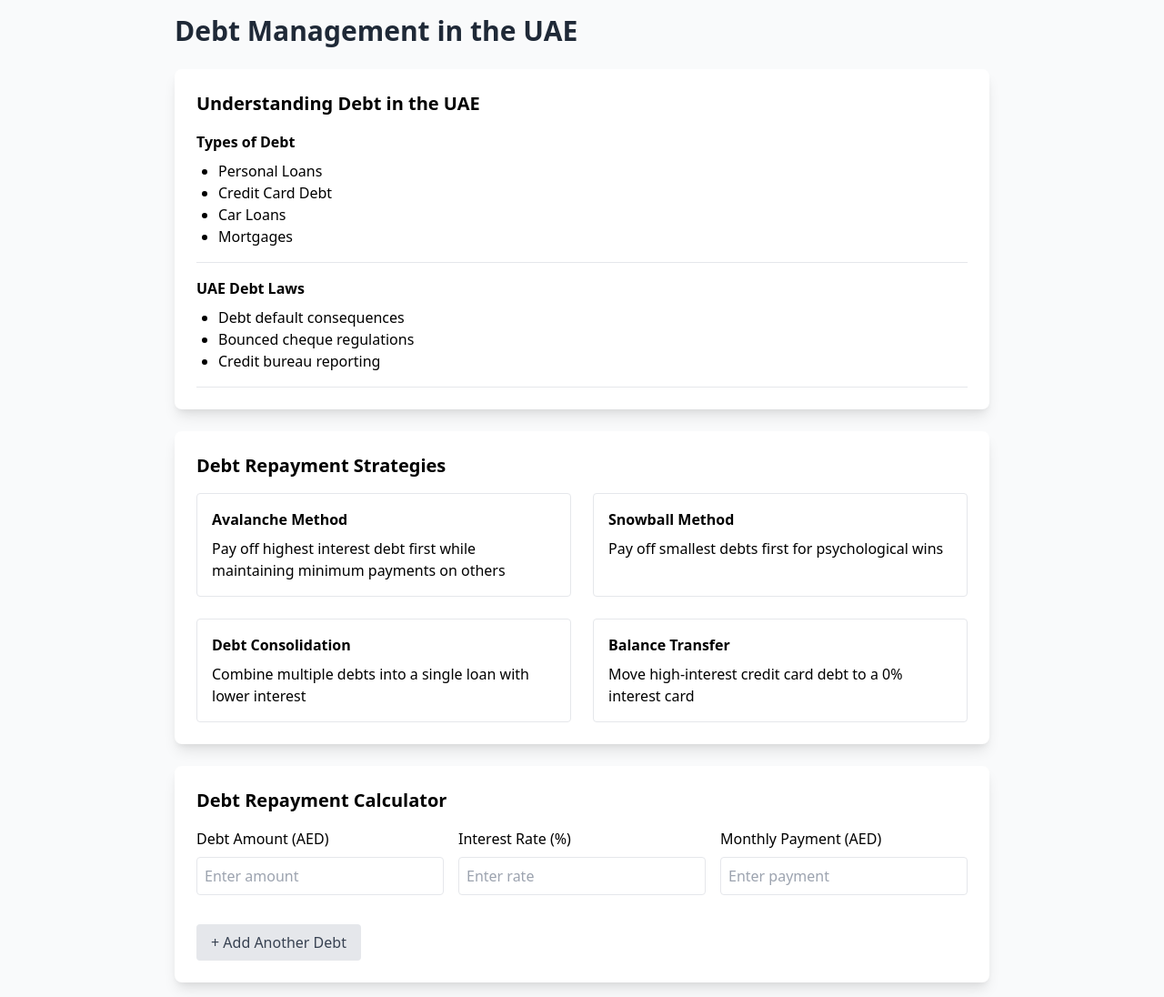
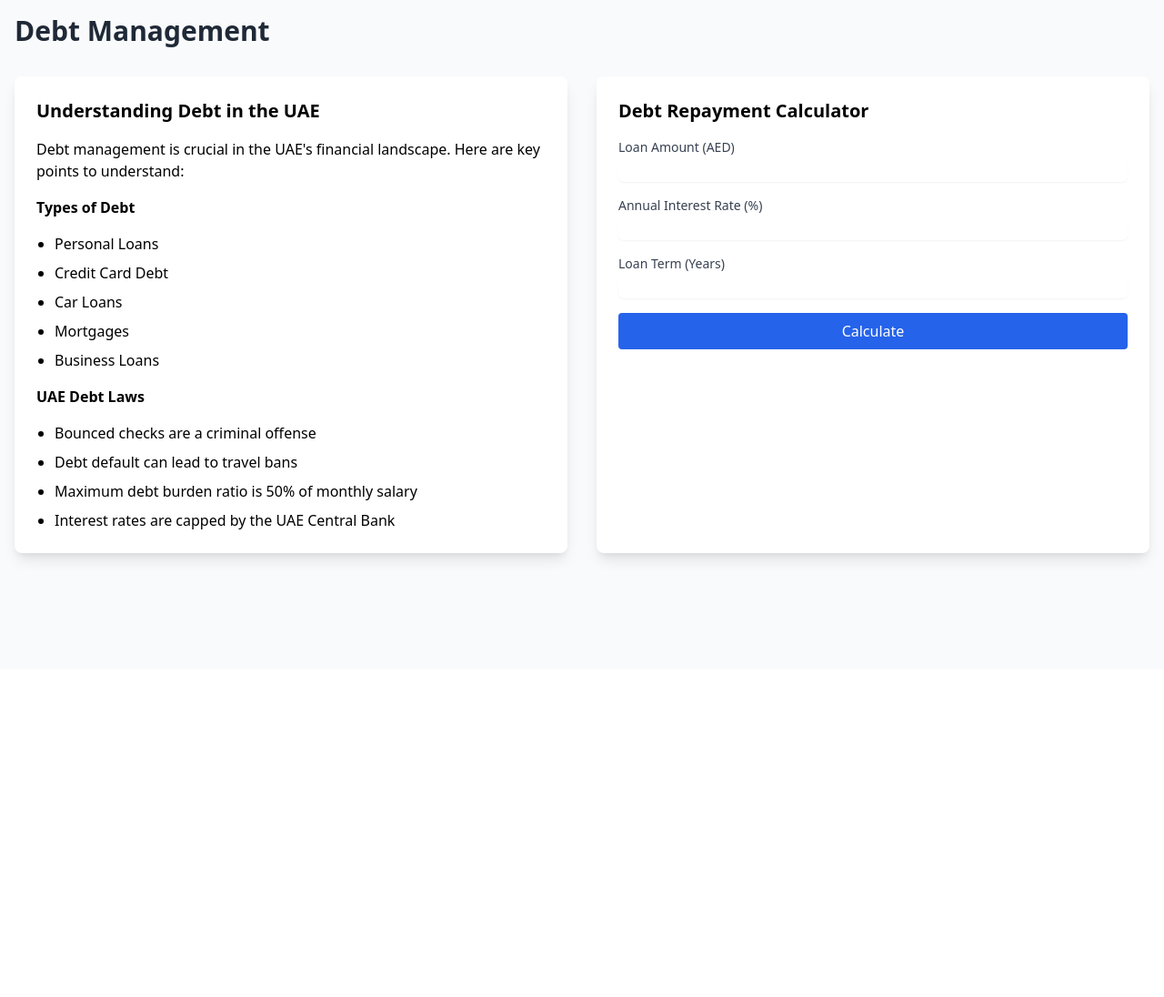
Before and after one commit to AdamXie3/finwei, a Flask app: page /debt in a window 1280 px wide. Shown: the part 64-1160 px from the top of the page at 91% size. After the commit the page ends 684 px from the top, so only its background shows below. Run offline with Flask 3, Linux system fonts and the light colour scheme.

Commit message:
Fix: Update debt calculator with total amount and improve UI

```diff
--- a/templates/debt.html
+++ b/templates/debt.html
@@ -6,6 +6,7 @@
     <title>FinWei - Debt Management</title>
     <link href="https://cdn.jsdelivr.net/npm/tailwindcss@2.2.19/dist/tailwind.min.css" rel="stylesheet">
     <link href="https://cdnjs.cloudflare.com/ajax/libs/font-awesome/6.0.0/css/all.min.css" rel="stylesheet">
+    <script src="https://cdn.jsdelivr.net/npm/chart.js"></script>
 </head>
 <body class="bg-gray-50">
     <nav class="bg-blue-600 text-white p-4">
@@ -20,90 +21,72 @@
     </nav>
 
     <main class="container mx-auto p-4">
-        <div class="max-w-4xl mx-auto">
-            <h2 class="text-3xl font-bold text-gray-800 mb-6">Debt Management in the UAE</h2>
+        <h2 class="text-3xl font-bold text-gray-800 mb-8">Debt Management</h2>
 
-            <div class="bg-white rounded-lg shadow-lg p-6 mb-6">
+        <div class="grid grid-cols-1 lg:grid-cols-2 gap-8">
+            <!-- Content Section -->
+            <div class="bg-white rounded-lg shadow-lg p-6">
                 <h3 class="text-xl font-bold mb-4">Understanding Debt in the UAE</h3>
                 <div class="space-y-4">
-                    <div class="border-b pb-4">
-                        <h4 class="font-bold text-orange-600">Types of Debt</h4>
-                        <ul class="list-disc pl-6 mt-2">
+                    <p>Debt management is crucial in the UAE's financial landscape. Here are key points to understand:</p>
+
+                    <h4 class="font-bold mt-4">Types of Debt</h4>
+                    <ul class="list-disc pl-5 space-y-2">
                         <li>Personal Loans</li>
                         <li>Credit Card Debt</li>
                         <li>Car Loans</li>
                         <li>Mortgages</li>
+                        <li>Business Loans</li>
                     </ul>
-                    </div>
-                    <div class="border-b pb-4">
-                        <h4 class="font-bold text-orange-600">UAE Debt Laws</h4>
-                        <ul class="list-disc pl-6 mt-2">
-                            <li>Debt default consequences</li>
-                            <li>Bounced cheque regulations</li>
-                            <li>Credit bureau reporting</li>
+
+                    <h4 class="font-bold mt-4">UAE Debt Laws</h4>
+                    <ul class="list-disc pl-5 space-y-2">
+                        <li>Bounced checks are a criminal offense</li>
+                        <li>Debt default can lead to travel bans</li>
+                        <li>Maximum debt burden ratio is 50% of monthly salary</li>
+                        <li>Interest rates are capped by the UAE Central Bank</li>
                     </ul>
                 </div>
             </div>
-            </div>
 
-            <div class="bg-white rounded-lg shadow-lg p-6 mb-6">
-                <h3 class="text-xl font-bold mb-4">Debt Repayment Strategies</h3>
-                <div class="grid grid-cols-1 md:grid-cols-2 gap-6">
-                    <div class="border p-4 rounded">
-                        <h4 class="font-bold text-orange-600">Avalanche Method</h4>
-                        <p class="mt-2">Pay off highest interest debt first while maintaining minimum payments on others</p>
-                    </div>
-                    <div class="border p-4 rounded">
-                        <h4 class="font-bold text-orange-600">Snowball Method</h4>
-                        <p class="mt-2">Pay off smallest debts first for psychological wins</p>
-                    </div>
-                    <div class="border p-4 rounded">
-                        <h4 class="font-bold text-orange-600">Debt Consolidation</h4>
-                        <p class="mt-2">Combine multiple debts into a single loan with lower interest</p>
-                    </div>
-                    <div class="border p-4 rounded">
-                        <h4 class="font-bold text-orange-600">Balance Transfer</h4>
-                        <p class="mt-2">Move high-interest credit card debt to a 0% interest card</p>
-                    </div>
-                </div>
-            </div>
-
+            <!-- Calculator Section -->
             <div class="bg-white rounded-lg shadow-lg p-6">
                 <h3 class="text-xl font-bold mb-4">Debt Repayment Calculator</h3>
                 <div class="space-y-4">
-                    <div id="debts-container">
-                        <div class="debt-entry grid grid-cols-3 gap-4 mb-4">
                     <div>
-                                <label class="block mb-2">Debt Amount (AED)</label>
-                                <input type="number" class="debt-amount border p-2 rounded w-full" placeholder="Enter amount">
+                        <label class="block text-sm font-medium text-gray-700">Loan Amount (AED)</label>
+                        <input type="number" id="loanAmount" class="mt-1 block w-full rounded-md border-gray-300 shadow-sm focus:border-blue-500 focus:ring-blue-500">
                     </div>
                     <div>
-                                <label class="block mb-2">Interest Rate (%)</label>
-                                <input type="number" class="interest-rate border p-2 rounded w-full" placeholder="Enter rate">
+                        <label class="block text-sm font-medium text-gray-700">Annual Interest Rate (%)</label>
+                        <input type="number" id="interestRate" class="mt-1 block w-full rounded-md border-gray-300 shadow-sm focus:border-blue-500 focus:ring-blue-500">
                     </div>
                     <div>
-                                <label class="block mb-2">Monthly Payment (AED)</label>
-                                <input type="number" class="monthly-payment border p-2 rounded w-full" placeholder="Enter payment">
+                        <label class="block text-sm font-medium text-gray-700">Loan Term (Years)</label>
+                        <input type="number" id="loanTerm" class="mt-1 block w-full rounded-md border-gray-300 shadow-sm focus:border-blue-500 focus:ring-blue-500">
+                    </div>
+                    <button onclick="calculateLoan()" class="w-full bg-blue-600 text-white px-4 py-2 rounded hover:bg-blue-700">Calculate</button>
+
+                    <div id="results" class="hidden mt-4 p-4 bg-gray-50 rounded-lg">
+                        <h4 class="font-bold text-lg mb-2">Loan Summary</h4>
+                        <div class="grid grid-cols-2 gap-4">
+                            <div>
+                                <p class="text-sm text-gray-600">Monthly Payment:</p>
+                                <p id="monthlyPayment" class="font-bold">-</p>
+                            </div>
+                            <div>
+                                <p class="text-sm text-gray-600">Total Interest:</p>
+                                <p id="totalInterest" class="font-bold">-</p>
+                            </div>
+                            <div>
+                                <p class="text-sm text-gray-600">Total Amount to Pay:</p>
+                                <p id="totalAmount" class="font-bold">-</p>
+                            </div>
+                            <div>
+                                <p class="text-sm text-gray-600">Total Number of Payments:</p>
+                                <p id="totalPayments" class="font-bold">-</p>
                             </div>
                         </div>
-                    </div>
-
-                    <button onclick="addDebtEntry()" class="mt-2 bg-gray-200 text-gray-700 px-4 py-2 rounded hover:bg-gray-300">
-                        + Add Another Debt
-                    </button>
-
-                    <button onclick="calculateDebtRepayment()" class="mt-4 bg-orange-600 text-white px-6 py-2 rounded hover:bg-orange-700">
-                        Calculate Repayment Plan
-                    </button>
-
-                    <div id="debt-result" class="hidden mt-4 p-4 bg-orange-50 rounded">
-                        <h4 class="font-bold text-orange-800">Debt Repayment Analysis</h4>
-                        <div class="mt-4">
-                            <p id="total-debt" class="text-lg"></p>
-                            <p id="total-interest" class="text-lg"></p>
-                            <p id="payoff-time" class="text-lg"></p>
-                        </div>
-                        <div id="recommendations" class="mt-4 text-gray-700"></div>
                     </div>
                 </div>
             </div>
@@ -111,67 +94,25 @@
     </main>
 
     <script>
-        function addDebtEntry() {
-            const container = document.getElementById('debts-container');
-            const newEntry = document.createElement('div');
-            newEntry.className = 'debt-entry grid grid-cols-3 gap-4 mb-4';
-            newEntry.innerHTML = `
-                <div>
-                    <input type="number" class="debt-amount border p-2 rounded w-full" placeholder="Enter amount">
-                </div>
-                <div>
-                    <input type="number" class="interest-rate border p-2 rounded w-full" placeholder="Enter rate">
-                </div>
-                <div>
-                    <input type="number" class="monthly-payment border p-2 rounded w-full" placeholder="Enter payment">
-                </div>
-            `;
-            container.appendChild(newEntry);
-        }
+        function calculateLoan() {
+            const loanAmount = parseFloat(document.getElementById('loanAmount').value);
+            const annualRate = parseFloat(document.getElementById('interestRate').value) / 100;
+            const years = parseFloat(document.getElementById('loanTerm').value);
 
-        function calculateDebtRepayment() {
-            const debtEntries = document.getElementsByClassName('debt-entry');
-            let totalDebt = 0;
-            let totalMonthlyPayment = 0;
-            let highestInterestRate = 0;
+            const monthlyRate = annualRate / 12;
+            const numberOfPayments = years * 12;
 
-            for (let entry of debtEntries) {
-                const amount = parseFloat(entry.querySelector('.debt-amount').value) || 0;
-                const rate = parseFloat(entry.querySelector('.interest-rate').value) || 0;
-                const payment = parseFloat(entry.querySelector('.monthly-payment').value) || 0;
+            const monthlyPayment = (loanAmount * monthlyRate * Math.pow(1 + monthlyRate, numberOfPayments)) /
+                                 (Math.pow(1 + monthlyRate, numberOfPayments) - 1);
 
-                totalDebt += amount;
-                totalMonthlyPayment += payment;
-                highestInterestRate = Math.max(highestInterestRate, rate);
-            }
+            const totalAmount = monthlyPayment * numberOfPayments;
+            const totalInterest = totalAmount - loanAmount;
 
-            if (totalDebt === 0 || totalMonthlyPayment === 0) {
-                alert('Please enter valid debt information');
-                return;
-            }
-
-            // Simple calculation for months to pay off (not accounting for compound interest)
-            const averageMonths = Math.ceil(totalDebt / totalMonthlyPayment);
-            const totalInterest = (totalDebt * (highestInterestRate/100) * (averageMonths/12));
-
-            document.getElementById('debt-result').classList.remove('hidden');
-            document.getElementById('total-debt').textContent = `Total Debt: ${totalDebt.toFixed(2)} AED`;
-            document.getElementById('total-interest').textContent = `Estimated Interest: ${totalInterest.toFixed(2)} AED`;
-            document.getElementById('payoff-time').textContent = `Estimated Payoff Time: ${Math.floor(averageMonths/12)} years and ${averageMonths%12} months`;
-
-            // Recommendations
-            let recommendations = '';
-            if (highestInterestRate > 15) {
-                recommendations += '• Consider debt consolidation to lower interest rates<br>';
-            }
-            if (totalMonthlyPayment < totalDebt * 0.03) {
-                recommendations += '• Try to increase monthly payments to pay off debt faster<br>';
-            }
-            if (debtEntries.length > 1) {
-                recommendations += '• Use the Avalanche method: Focus extra payments on highest interest debt first<br>';
-            }
-
-            document.getElementById('recommendations').innerHTML = recommendations;
+            document.getElementById('results').classList.remove('hidden');
+            document.getElementById('monthlyPayment').textContent = `AED ${monthlyPayment.toFixed(2)}`;
+            document.getElementById('totalInterest').textContent = `AED ${totalInterest.toFixed(2)}`;
+            document.getElementById('totalAmount').textContent = `AED ${totalAmount.toFixed(2)}`;
+            document.getElementById('totalPayments').textContent = numberOfPayments;
         }
     </script>
 </body>
```
Lines whose indentation alone changed are shown as unchanged.
